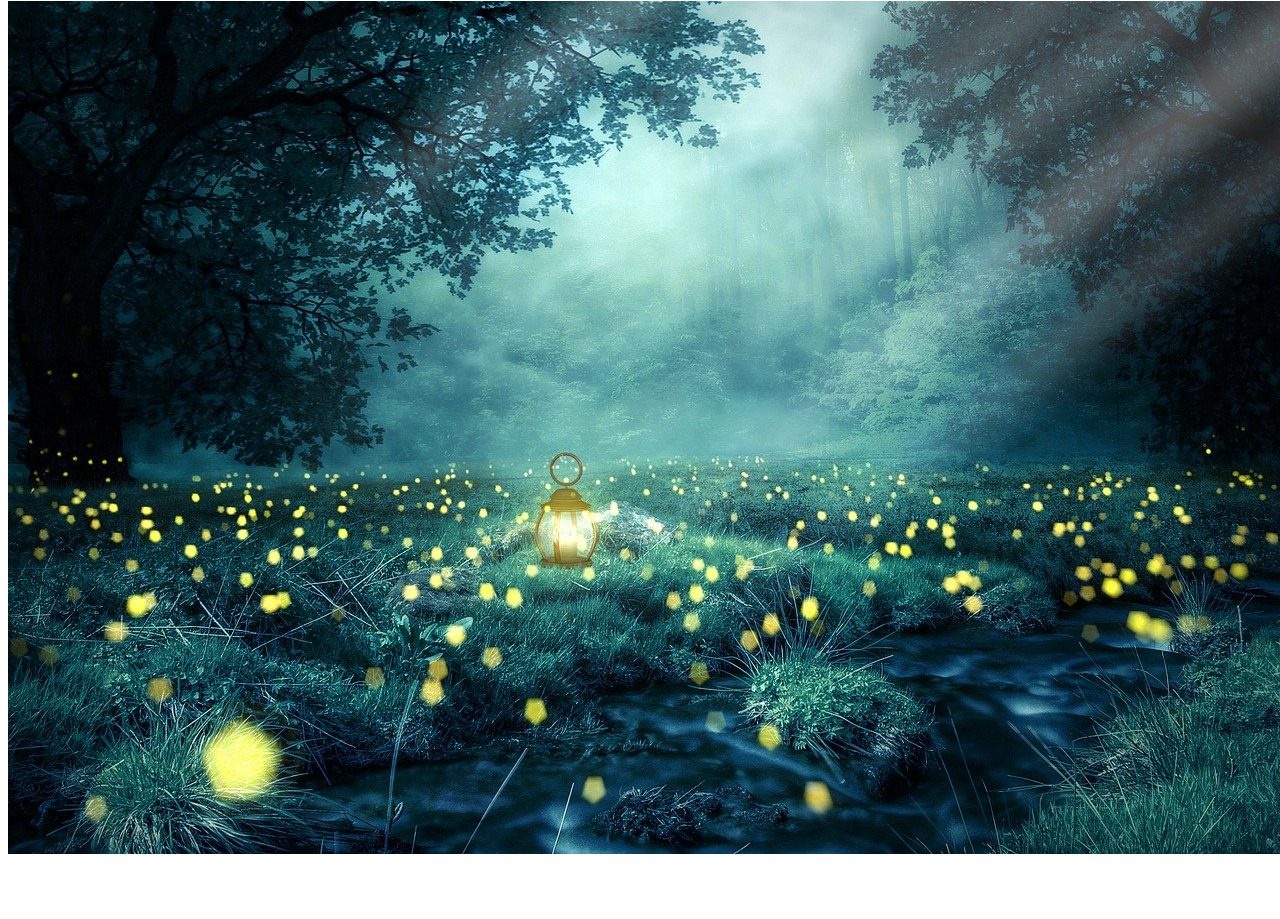
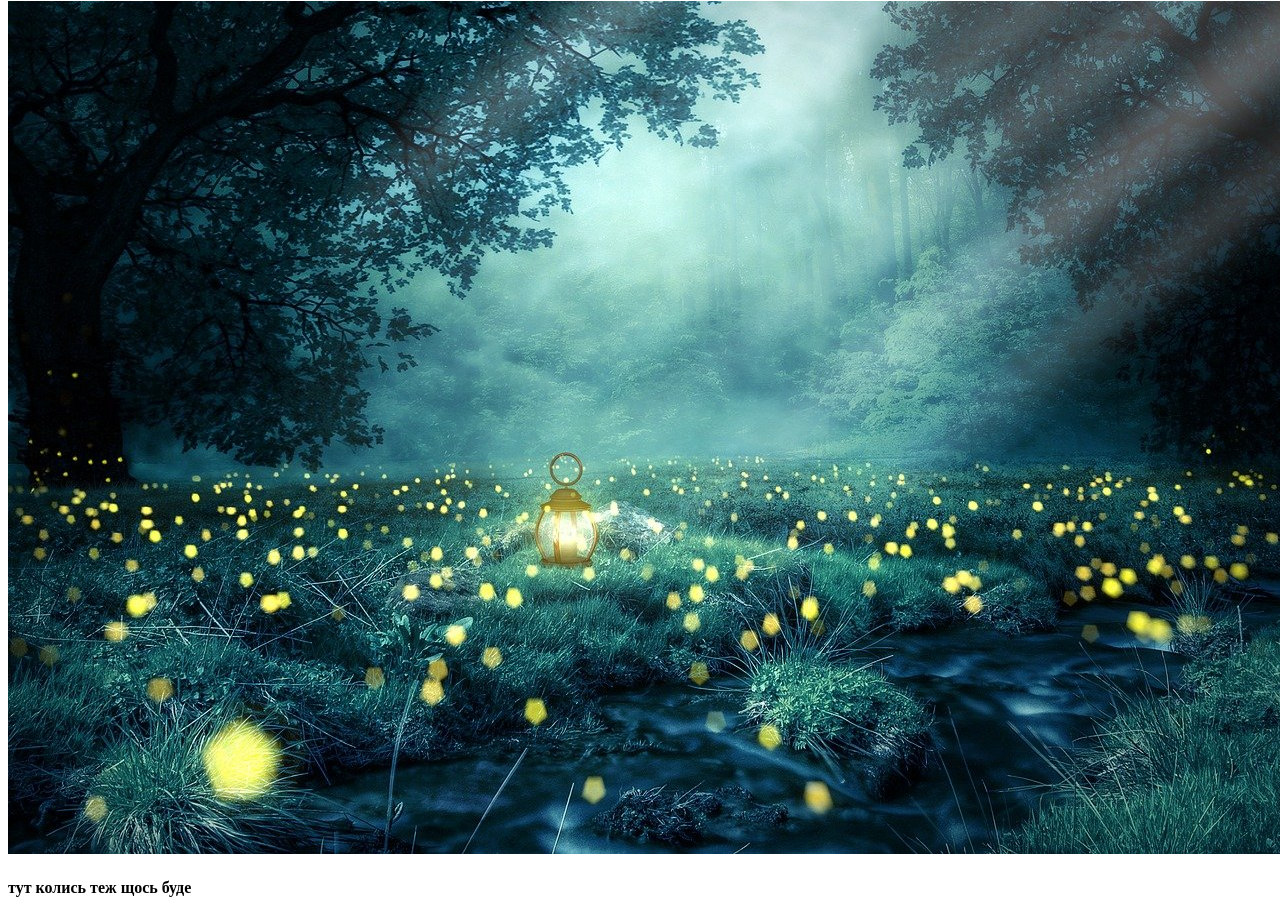
Before and after one commit to Alex-Vorontsov/lessons, a plain HTML site: page Lesson_02/index.html in a window 1280 px wide. Shown: the part 3261-4180 px from the top of the page. Before the commit the page ends 4127 px from the top, so only its background shows below. Drawn offline with Linux system fonts and the light colour scheme.

Commit message:
Add files via upload

```diff
--- a/Lesson_02/index.html
+++ b/Lesson_02/index.html
@@ -83,7 +83,9 @@
         <img src="img/night-3078326_1280.jpg" alt="#">
     </div>
 
-    <div class="footer"></div>
+    <div class="footer">
+        <h4> тут колись теж щось буде </h4>
+    </div>
 </body>
 
 </html>
```
